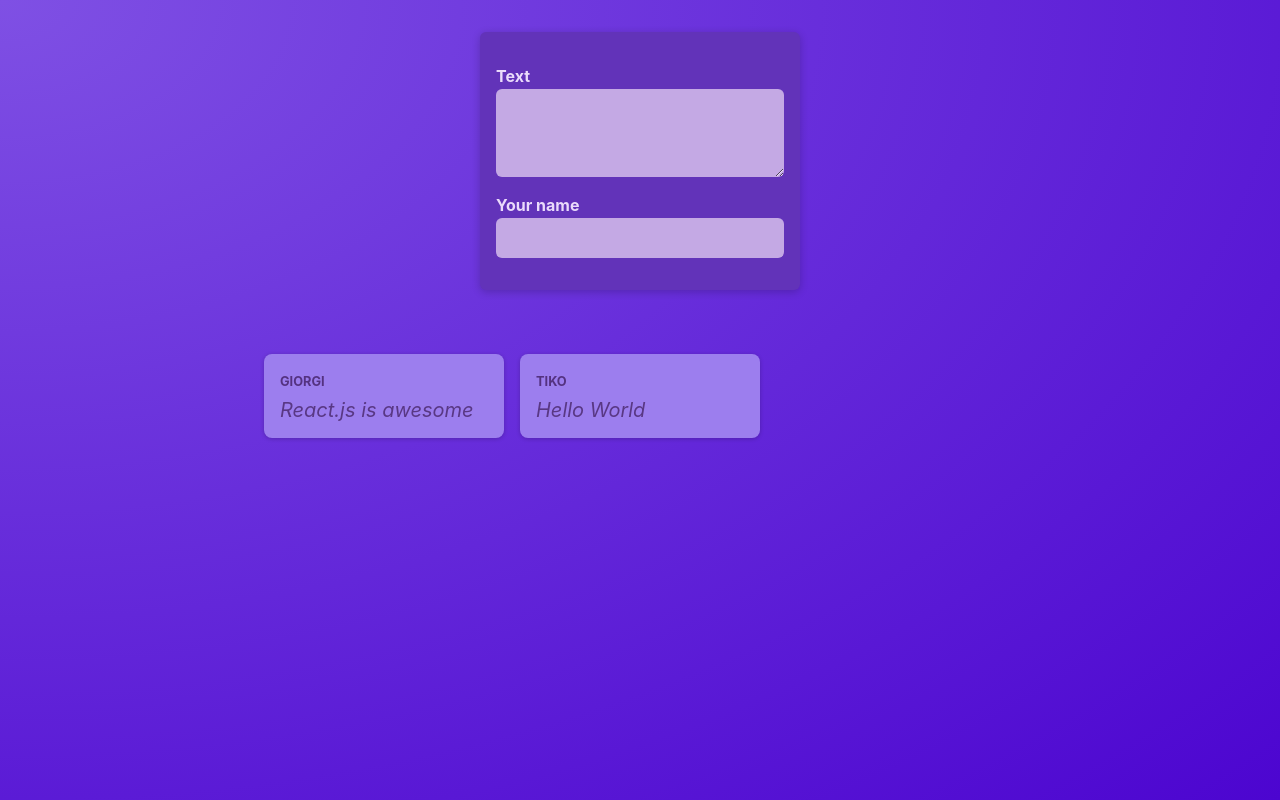
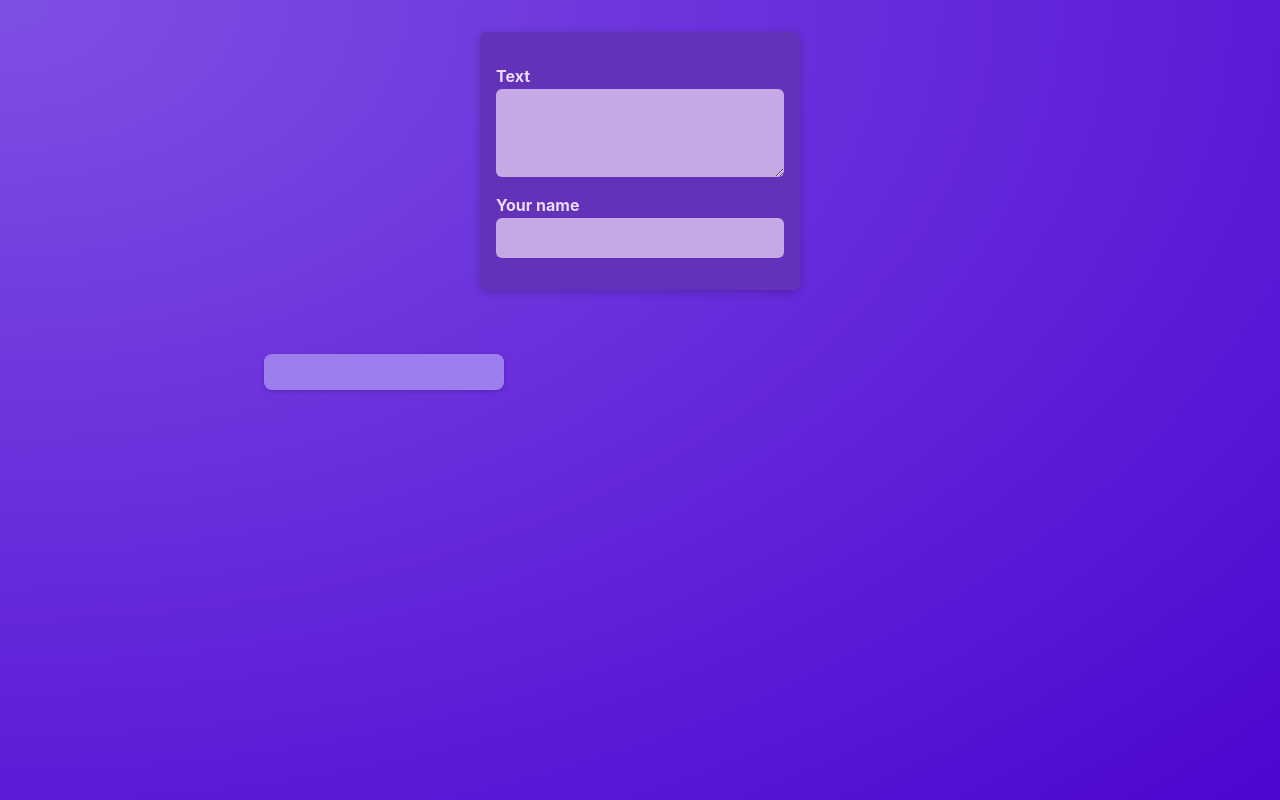
Before and after one commit to GiorgiBabunashvili/reactPosterRC, a React (Vite) app: page / in a window 1280 px wide. Built offline with nearby package versions, Linux system fonts and the light colour scheme.

Commit message:
useState

```diff
--- a/src/components/NewPost.jsx
+++ b/src/components/NewPost.jsx
@@ -1,16 +1,16 @@
 import React from "react";
 import classes from "./NewPost.module.css";
 
-const NewPost = () => {
+const NewPost = (props) => {
   return (
     <form className={classes.form}>
       <p>
         <label htmlFor="body">Text</label>
-        <textarea id="body" required rows={3} />
+        <textarea id="body" required rows={3} onChange={props.onBodyChange} />
       </p>
       <p>
         <label htmlFor="name">Your name</label>
-        <input type="text" id="name" required />
+        <input type="text" id="name" required onChange={props.onAuthorChange} />
       </p>
     </form>
   );
--- a/src/components/PostsList.jsx
+++ b/src/components/PostsList.jsx
@@ -1,15 +1,28 @@
-import React from "react";
+import React, { useState } from "react";
 import classe from "./PostsList.module.css";
 import Post from "./Post";
 import NewPost from "./NewPost";
 
 const PostsList = () => {
+  const [enteredBody, setEnteredBody] = useState("");
+  const [enteredAuthor, setEnteredAuthor] = useState("");
+
+  function bodyChangeHanlder(e) {
+    setEnteredBody(e.target.value);
+  }
+
+  function authorChangeHanlder(e) {
+    setEnteredAuthor(e.target.value);
+  }
+
   return (
     <>
-      <NewPost />
+      <NewPost
+        onBodyChange={bodyChangeHanlder}
+        onAuthorChange={authorChangeHanlder}
+      />
       <ul className={classe.posts}>
-        <Post author="Giorgi" body="React.js is awesome" />
-        <Post author="Tiko" body="Hello World" />
+        <Post author={enteredAuthor} body={enteredBody} />
       </ul>
     </>
   );
```
